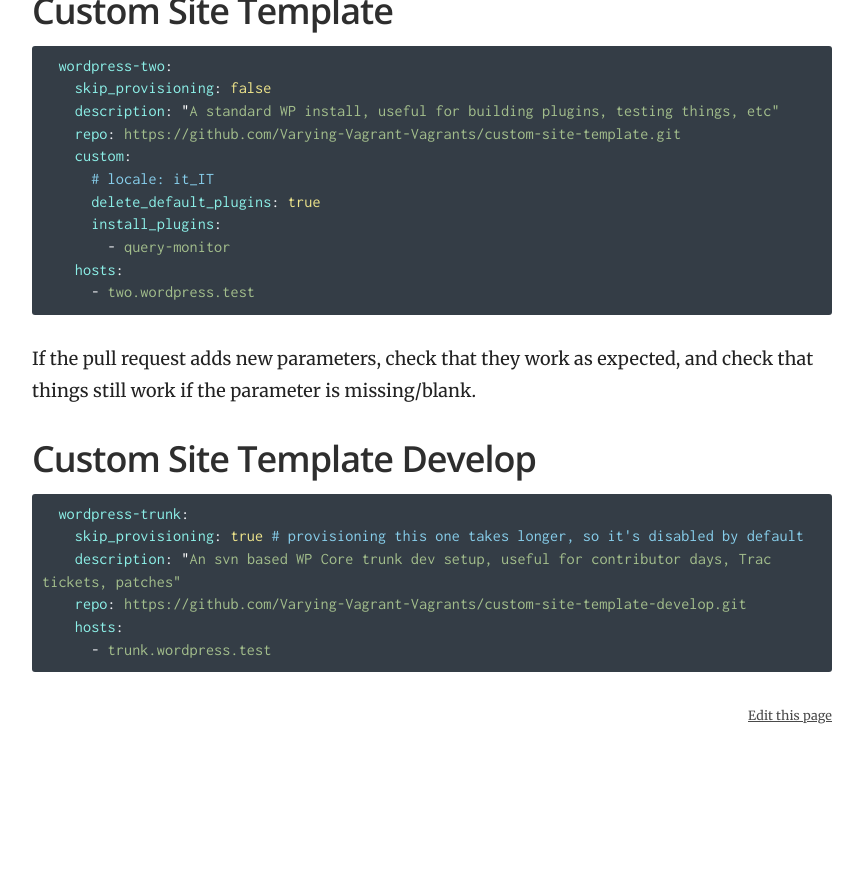
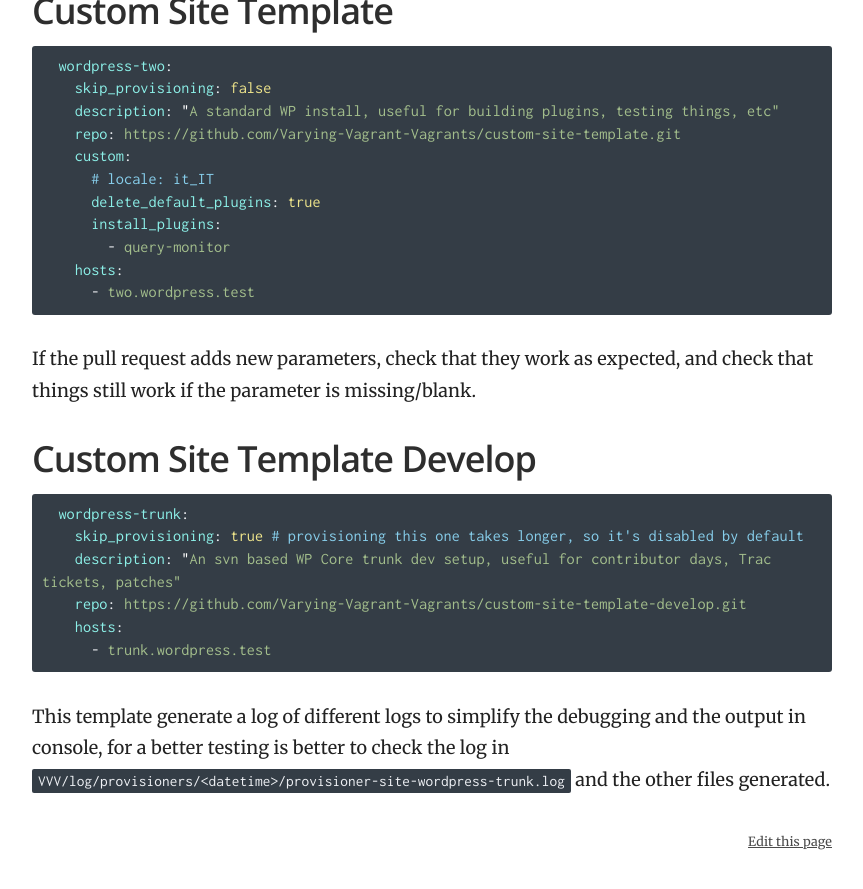
Before and after one commit to Varying-Vagrant-Vagrants/varyingvagrantvagrants.org, a Jekyll site: the page built from docs/en-US/troubleshooting/testing.md, in a window 1280 px wide and 900 px high, scrolled down 1139 px. Shown: the top 889 px of the window, without its empty margins (358-1221 px from the left). Built offline with Jekyll 4.4.1, drawn with Linux system fonts in a browser that asks for light colours; before the commit the page ends 1913 px from its top, so only the background shows below that.

Commit message:
added explanation for dev template

````diff
--- a/docs/en-US/troubleshooting/testing.md
+++ b/docs/en-US/troubleshooting/testing.md
@@ -64,3 +64,5 @@ If the pull request adds new parameters, check that they work as expected, and c
     hosts:
       - trunk.wordpress.test
 ```
+
+This template generate a log of different logs to simplify the debugging and the output in console, for a better testing is better to check the log in `VVV/log/provisioners/<datetime>/provisioner-site-wordpress-trunk.log` and the other files generated.
````
